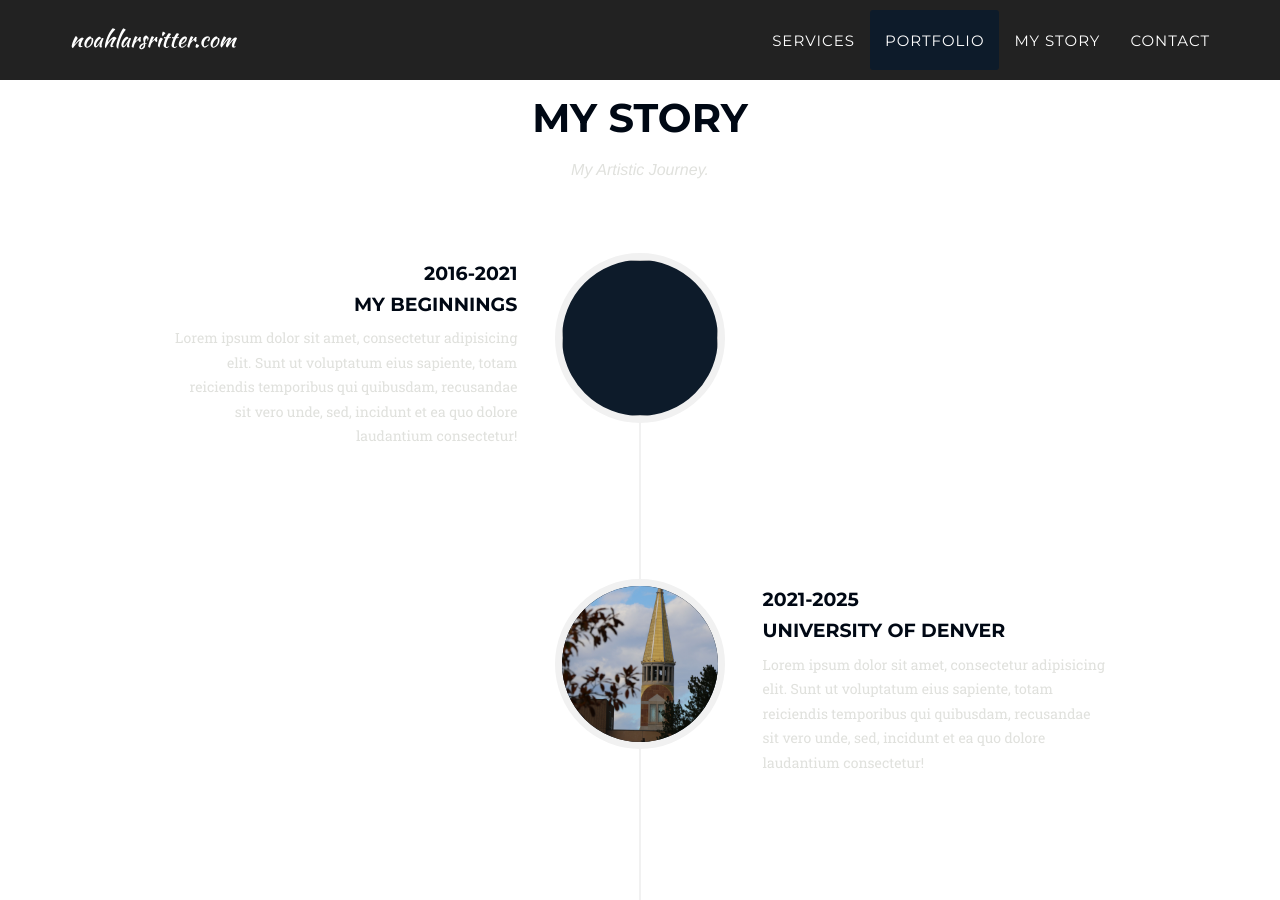
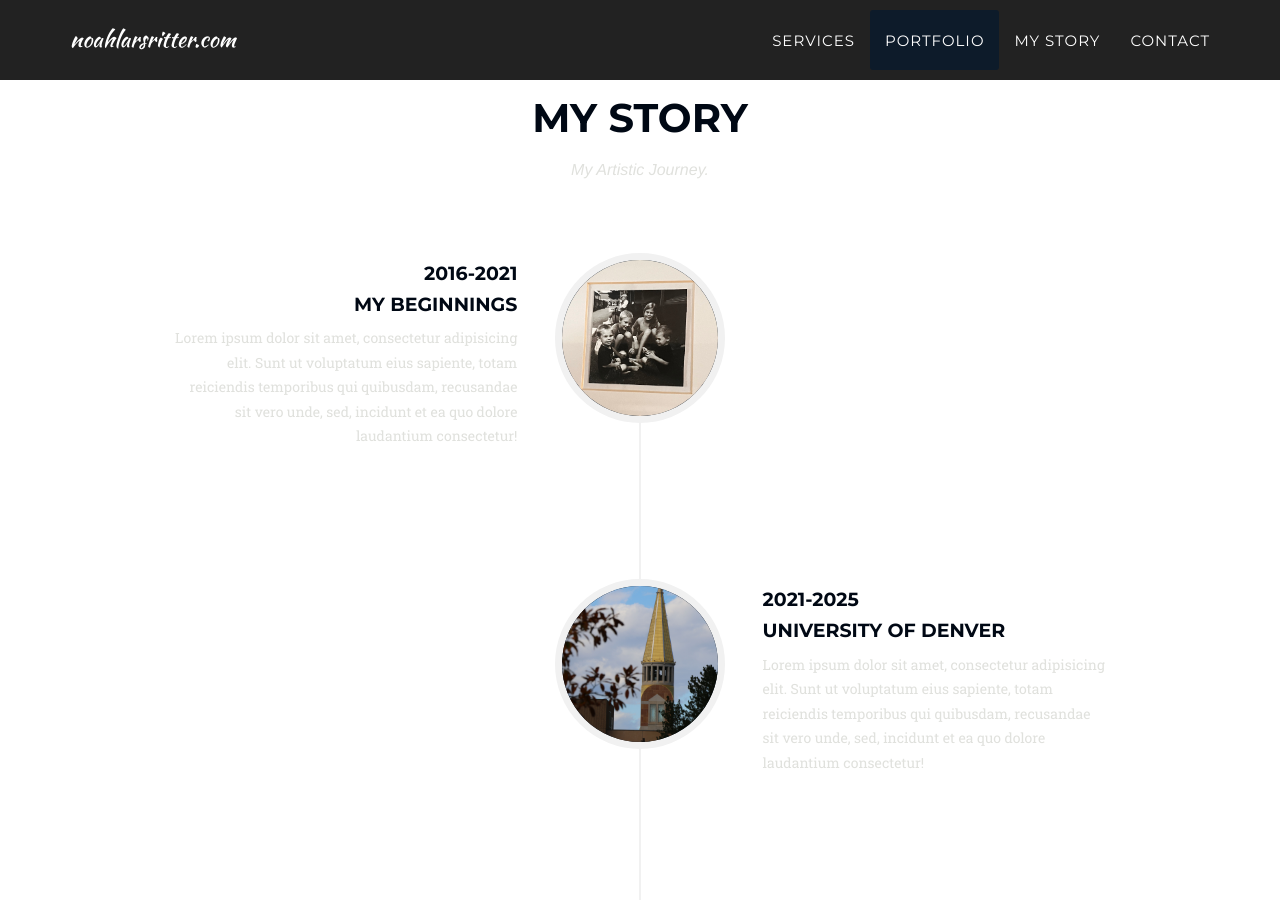
Before and after one commit to n2o2a2h/noahlarsritter.github.io, a Jekyll site: the page built from index.html, in a window 1280 px wide and 900 px high, scrolled down 2927 px. Built offline with Jekyll 4.4.1, drawn with Linux system fonts in a browser that asks for light colours; some web fonts are replaced.

Commit message:
Update about.html

```diff
--- a/_includes/about.html
+++ b/_includes/about.html
@@ -12,7 +12,7 @@
                     <ul class="timeline">
                         <li>
                             <div class="timeline-image">
-                                <img class="img-circle img-responsive" src="img/about/1.jpg" alt="">
+                                <img class="img-circle img-responsive" src="img/about/1.jpeg" alt="">
                             </div>
                             <div class="timeline-panel">
                                 <div class="timeline-heading">
```
